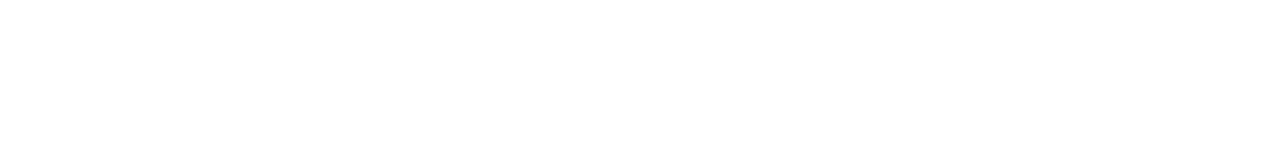
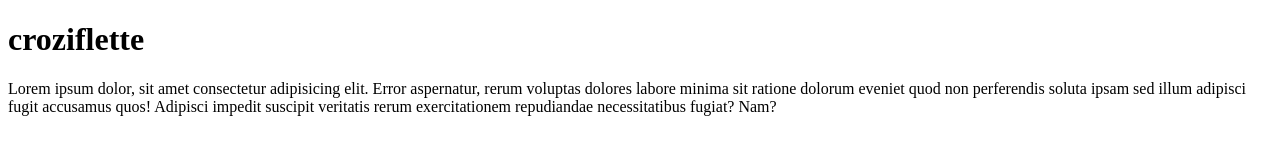
Before and after one commit to N0life-code/Croziflette_exo, a plain HTML site: page index.html in a window 1280 px wide. Drawn offline with Linux system fonts and the light colour scheme.

Commit message:
nouvelle modif

```diff
--- a/index.html
+++ b/index.html
@@ -7,6 +7,7 @@
     <title>croziflette</title>
 </head>
 <body>
-
+    <h1>croziflette</h1>
+    <p>Lorem ipsum dolor, sit amet consectetur adipisicing elit. Error aspernatur, rerum voluptas dolores labore minima sit ratione dolorum eveniet quod non perferendis soluta ipsam sed illum adipisci fugit accusamus quos! Adipisci impedit suscipit veritatis rerum exercitationem repudiandae necessitatibus fugiat? Nam?</p>
 </body>
 </html>
```
